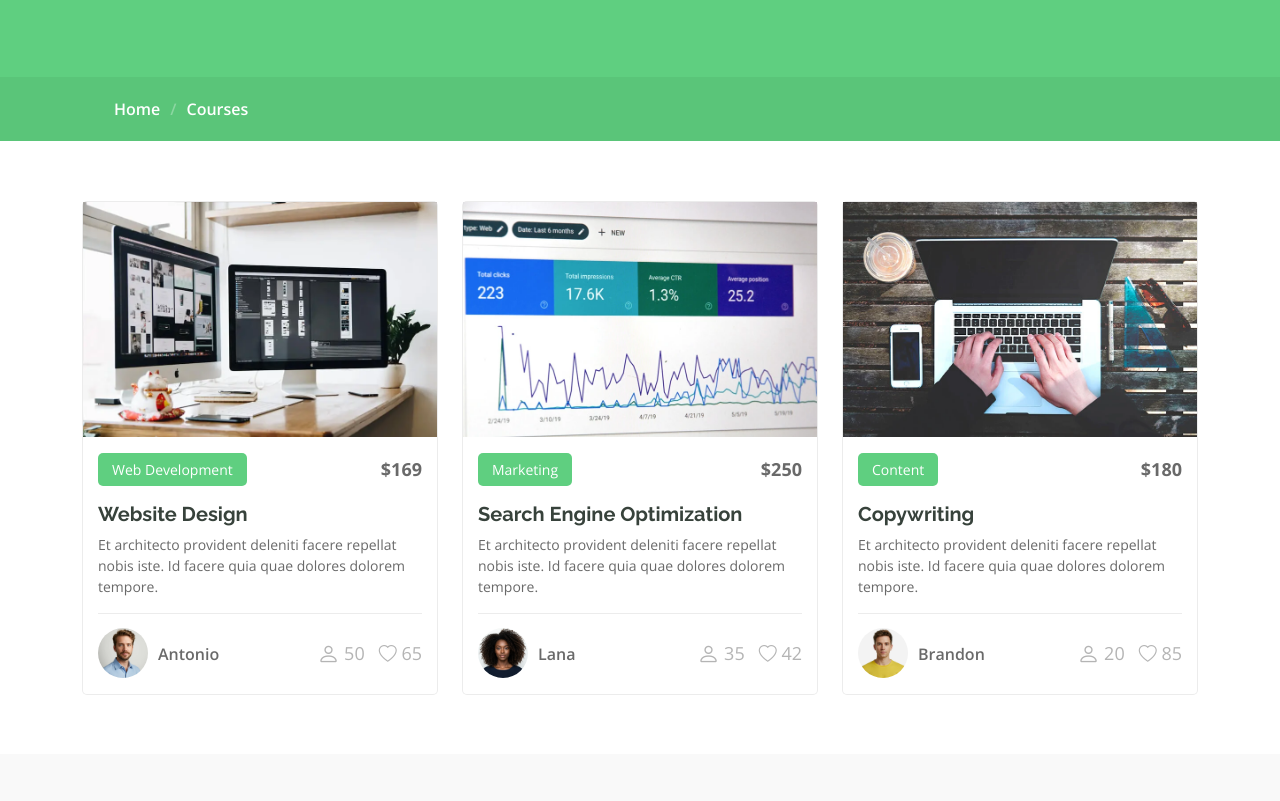
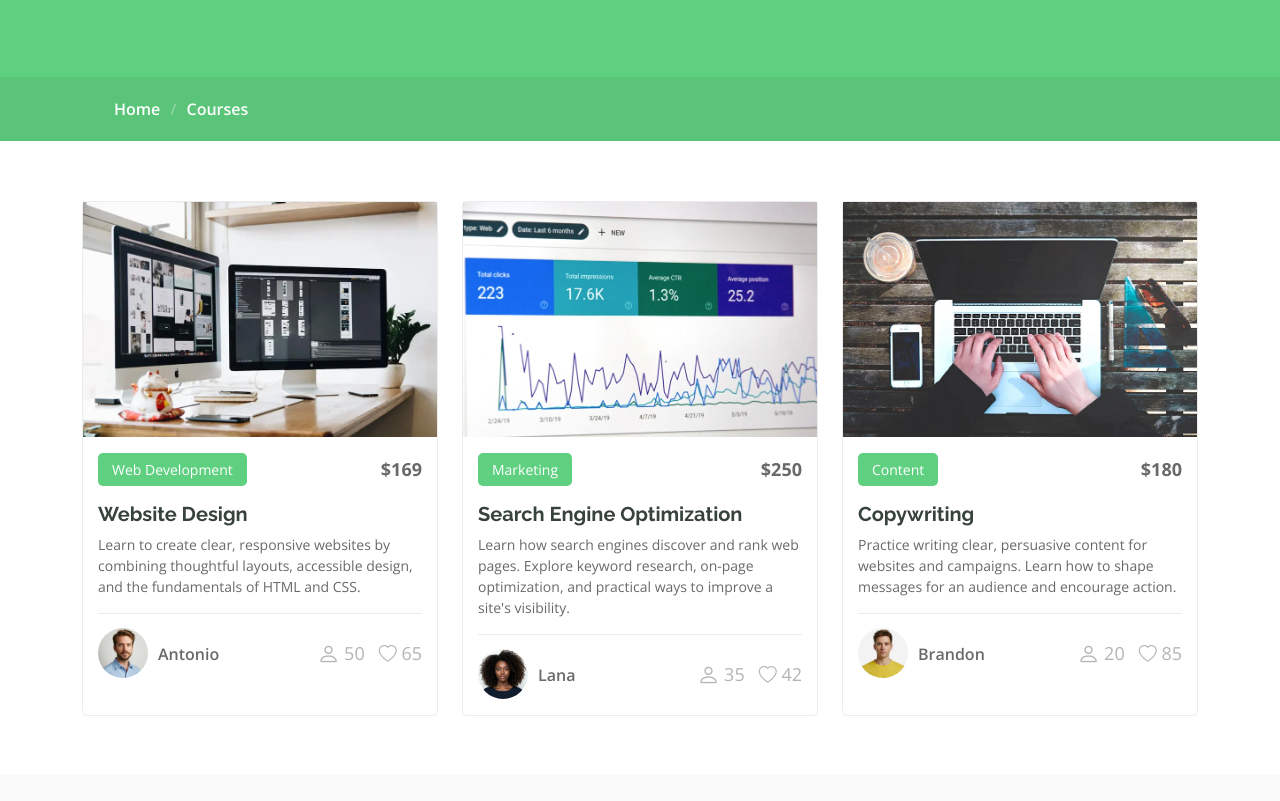
Before and after one commit to cyusoyaestrella-bot/projectlanding--page, a plain HTML site: page courses.html in a window 1280 px wide. Shown: the part 276-1077 px from the top of the page. Drawn offline with nearby package versions, Linux system fonts and the light colour scheme.

Commit message:
Update courses

```diff
--- a/courses.html
+++ b/courses.html
@@ -126,8 +126,7 @@
                 </div>
 
                 <h3><a href="course-details.html">Website Design</a></h3>
-                <p class="description">Et architecto provident deleniti facere repellat nobis iste. Id facere quia quae
-                  dolores dolorem tempore.</p>
+                <p class="description">Learn to create clear, responsive websites by combining thoughtful layouts, accessible design, and the fundamentals of HTML and CSS.</p>
                 <div class="trainer d-flex justify-content-between align-items-center">
                   <div class="trainer-profile d-flex align-items-center">
                     <img src="assets/img/person/person-m-7.webp" class="img-fluid" alt="">
@@ -154,8 +153,7 @@
                 </div>
 
                 <h3><a href="course-details.html">Search Engine Optimization</a></h3>
-                <p class="description">Et architecto provident deleniti facere repellat nobis iste. Id facere quia quae
-                  dolores dolorem tempore.</p>
+                <p class="description">Learn how search engines discover and rank web pages. Explore keyword research, on-page optimization, and practical ways to improve a site's visibility.</p>
                 <div class="trainer d-flex justify-content-between align-items-center">
                   <div class="trainer-profile d-flex align-items-center">
                     <img src="assets/img/person/person-f-14.webp" class="img-fluid" alt="">
@@ -182,8 +180,7 @@
                 </div>
 
                 <h3><a href="course-details.html">Copywriting</a></h3>
-                <p class="description">Et architecto provident deleniti facere repellat nobis iste. Id facere quia quae
-                  dolores dolorem tempore.</p>
+                <p class="description">Practice writing clear, persuasive content for websites and campaigns. Learn how to shape messages for an audience and encourage action.</p>
                 <div class="trainer d-flex justify-content-between align-items-center">
                   <div class="trainer-profile d-flex align-items-center">
                     <img src="assets/img/person/person-m-12.webp" class="img-fluid" alt="">
```
